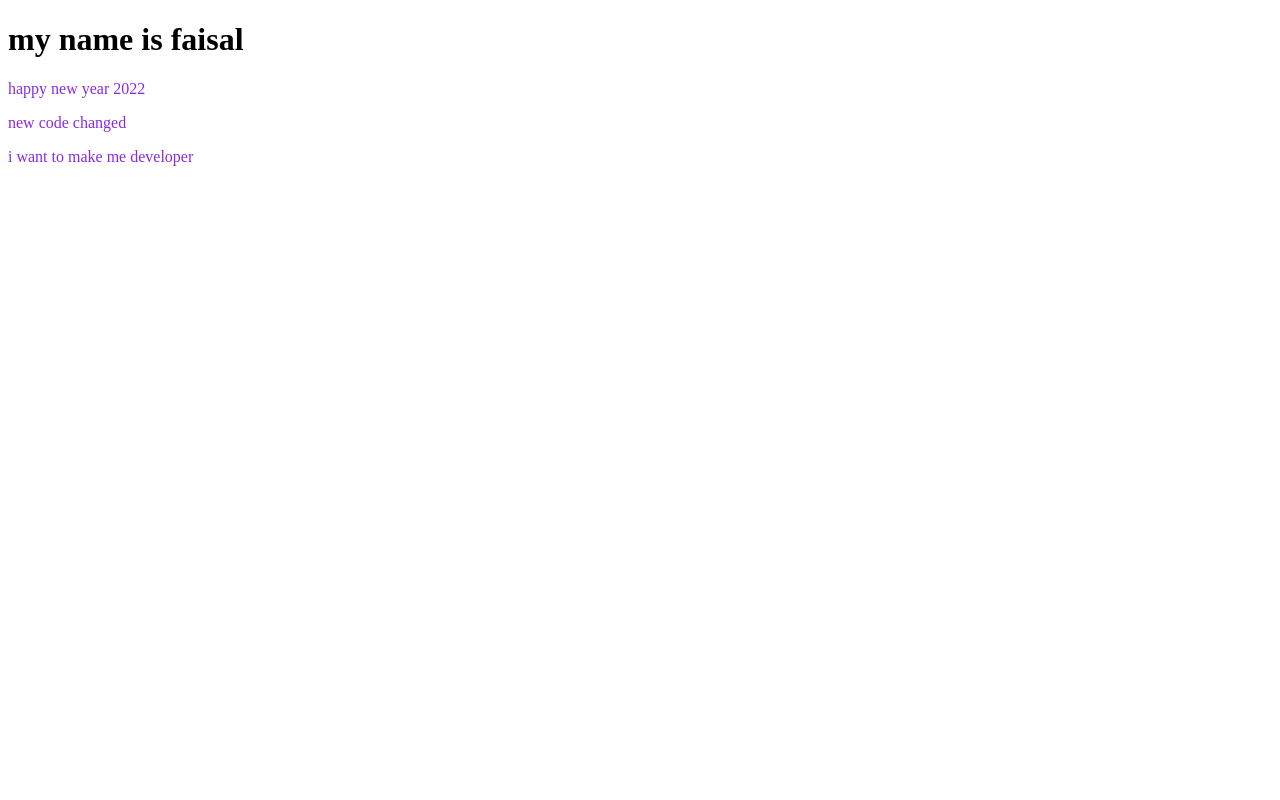
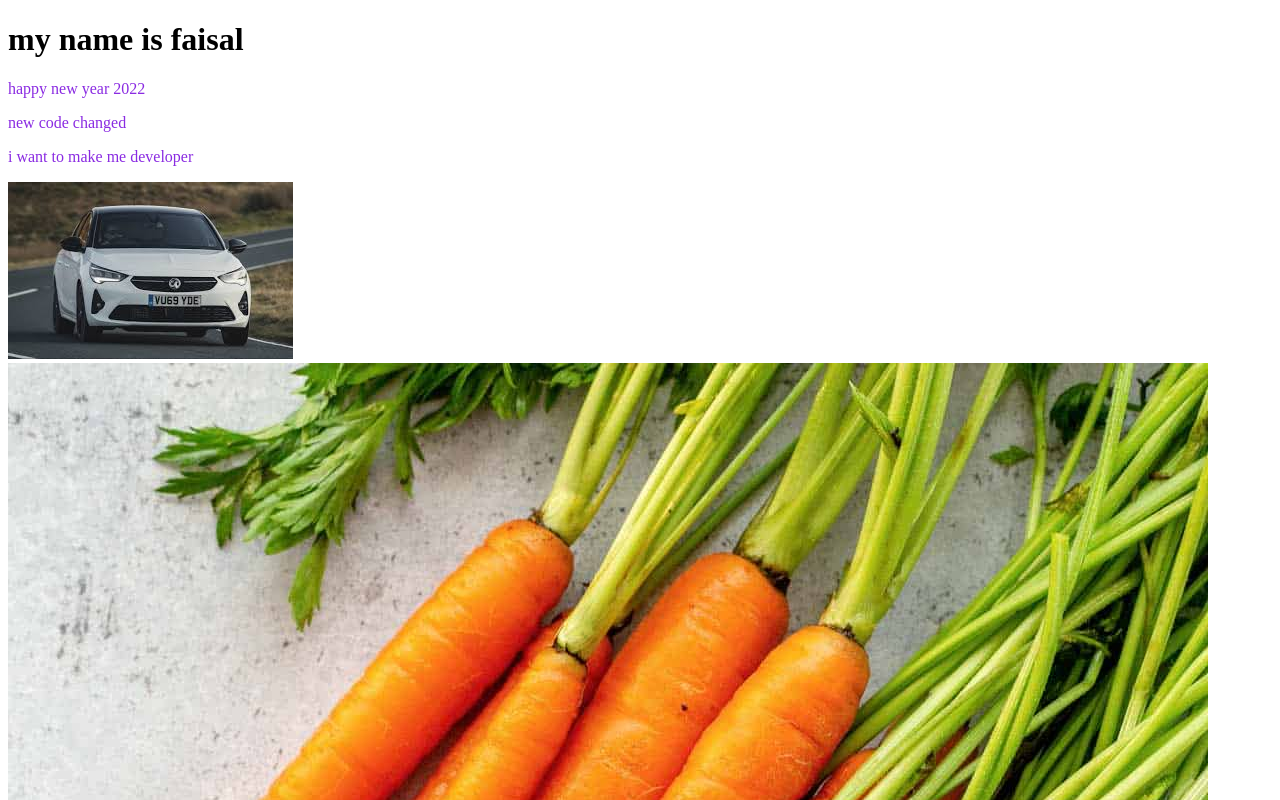
Before and after one commit to uthe99240/Module-one, a plain HTML site: page index.html in a window 1280 px wide. Shown: the top 800 px of the page. Drawn offline with Linux system fonts and the light colour scheme.

Commit message:
image added

```diff
--- a/index.html
+++ b/index.html
@@ -12,5 +12,7 @@
     <p>happy new year 2022</p>
     <p>new code changed</p>
     <p>i want to make me developer</p>
+    <img src="car.jpg" alt="pic of car">
+    <img src="carrot.jpg" alt="pic of carrot">
 </body>
 </html>
```
Also changed, not shown: car.jpg (added), carrot.jpg (added).
